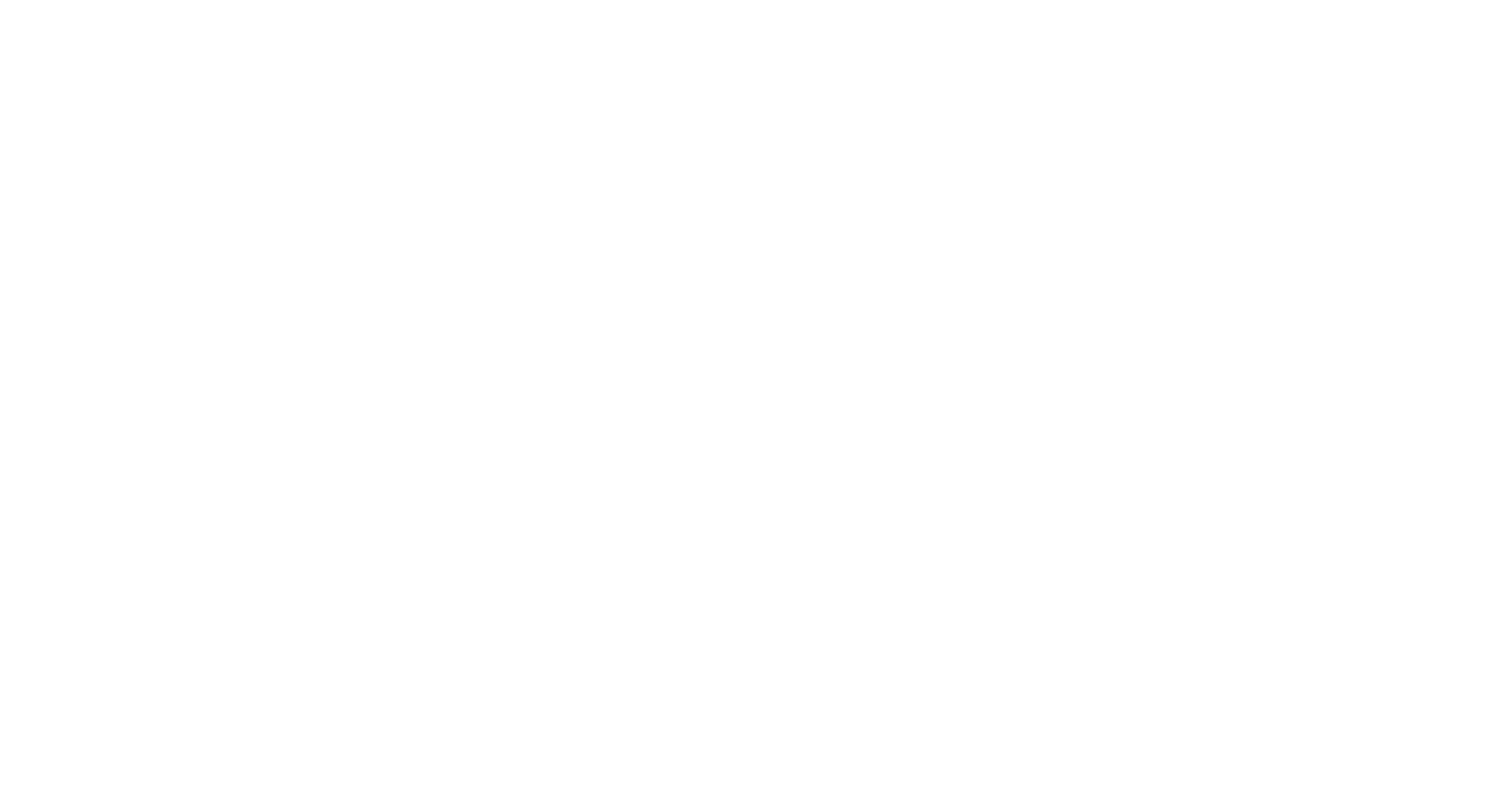
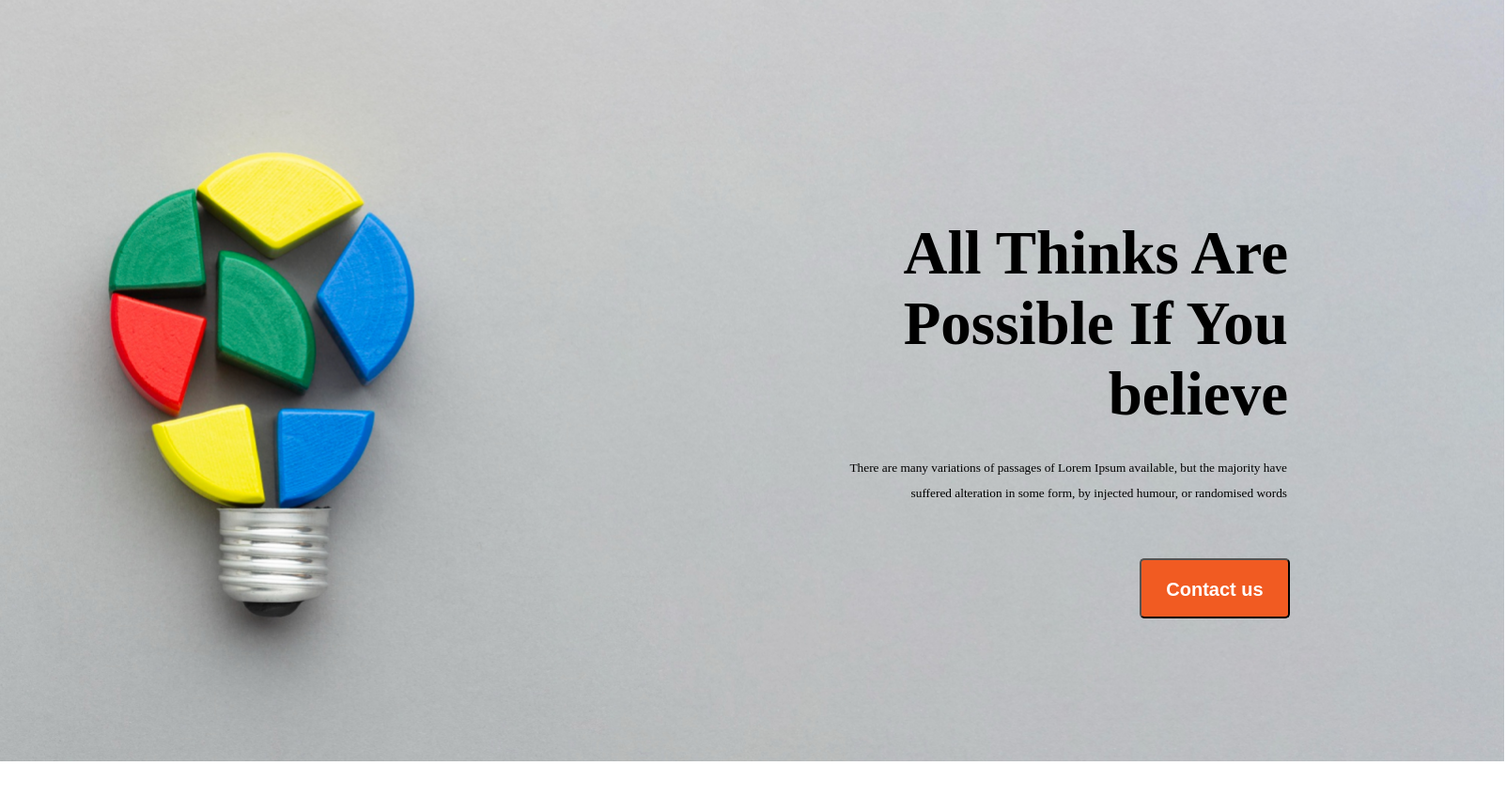
Before and after one commit to sarkarniloy102/New_year_plans, a plain HTML site: page index.html in a window 1280 px wide. Shown: the whole page at 94% size, 1603 px wide, since content can reach past the window. Before the commit the page ends 800 px from the top, so only its background shows below. Drawn offline with Linux system fonts and the light colour scheme.

Commit message:
header part complete

```diff
--- a/css/style.css
+++ b/css/style.css
@@ -0,0 +1,62 @@
+* {
+    margin: 0;
+    padding: 0;
+}
+
+.headpart {
+    height: 810px;
+    width: 1601px;
+    background-image: url(../banner/banner2.png);
+    background-size: cover;
+
+}
+
+.banner_container {
+    width: 527px;
+    padding: 232px 230px 350px 846px;
+
+}
+
+.banner_head {
+    width: 525px;
+    height: 228px;
+    font-size: 65px;
+    text-align: right;
+    margin-bottom: 24px;
+    /* border: 1px solid aliceblue; */
+}
+
+.banner_para {
+    width: 494px;
+    height: 78px;
+    font-size: 16px;
+    text-align: right;
+    margin-left: 30px;
+    line-height: 26px;
+    font-weight: 400;
+    /* border: 1px solid aliceblue; */
+}
+
+/* .banner_description {
+    text-align: right;
+    border: 1px solid aliceblue;
+
+} */
+
+
+.buton {
+    text-align: right;
+    margin-top: 32px;
+}
+
+#btn {
+    padding: 20px 25px;
+    width: 160px;
+    height: 64px;
+    border-radius: 5px;
+    background: #F15B22;
+    color: white;
+    font-size: 20px;
+    font-weight: 600;
+    cursor: pointer;
+}
--- a/index.html
+++ b/index.html
@@ -5,9 +5,42 @@
     <meta charset="UTF-8">
     <meta name="viewport" content="width=device-width, initial-scale=1.0">
     <title>New year plans</title>
+    <link rel="stylesheet" href="css/style.css">
 </head>
 
+
+
 <body>
+
+    <!-- header part start -->
+    <header class="headpart">
+
+        <div class="banner_container">
+            <!-- <div class="banner_description"> -->
+
+            <h1 class="banner_head">All Thinks Are Possible If You believe</h1>
+
+
+            <p class="banner_para"><small>There are many variations of passages of Lorem Ipsum available, but the
+                    majority have suffered
+                    alteration in some form, by injected humour, or randomised words</small></p>
+            <!-- </div> -->
+            <div class="buton">
+                <button id="btn">Contact us</button>
+            </div>
+        </div>
+
+
+
+    </header>
+
+    <main>
+
+    </main>
+
+    <footer>
+
+    </footer>
 
 </body>
 
```
